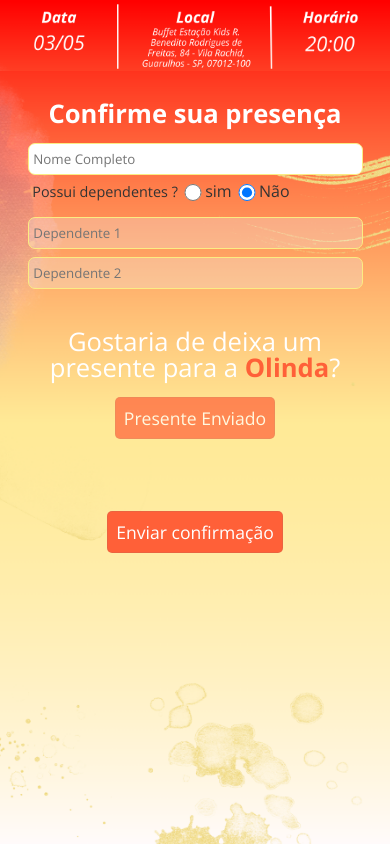
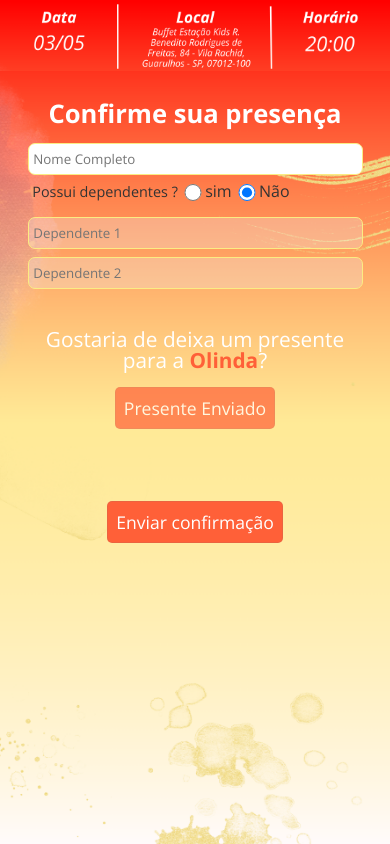
Before and after one commit to GabrielnunesGNS/cardOlindaNiver, a PHP site: page /confirmacaoPresenca.html in a window 390 px wide. Run offline with PHP 8.4, Linux system fonts and the light colour scheme.

Commit message:
update font

```diff
--- a/css/style.css
+++ b/css/style.css
@@ -141,7 +141,7 @@
     }
 
     .presente-box h3{
-        font-size: 1.6rem !important;
+        font-size: 1.3rem !important;
         margin: 2rem 0 1rem 0  !important;
         text-align: center;
         font-weight: 400 !important;
@@ -159,6 +159,10 @@
 
     }
 
+    .presente-box a{
+        font-size: 1.3;
+
+    }
 
     .btn-enviar{
 
```
